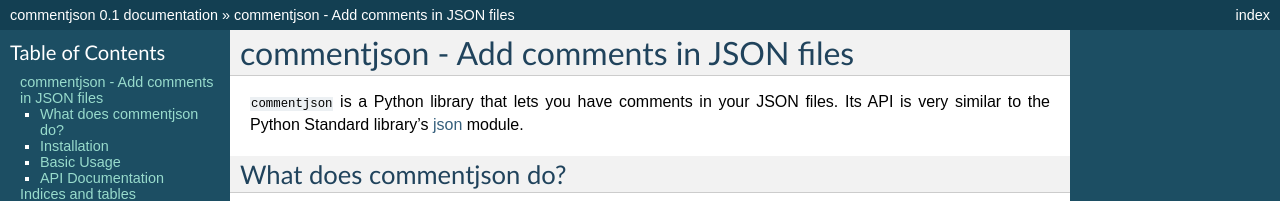
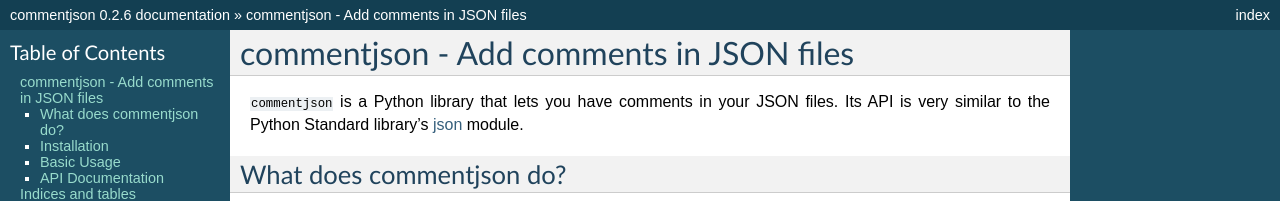
Before and after one commit to vaidik/commentjson, a Sphinx documentation site: the page built from docs/source/index.rst, in a window 1280 px wide and 900 px high. Shown: the top 201 px of the window. Built offline with Sphinx 7.4.7, drawn with Linux system fonts in a browser that asks for light colours; some of the changed text lies outside the part shown.

Commit message:
add version in docs conf

```diff
--- a/docs/source/conf.py
+++ b/docs/source/conf.py
@@ -48,9 +48,9 @@ copyright = u'2013, Vaidik Kapoor'
 # built documents.
 #
 # The short X.Y version.
-version = '0.1'
+version = '0.2.6'
 # The full version, including alpha/beta/rc tags.
-release = '0.1'
+release = '0.2.6'
 
 # The language for content autogenerated by Sphinx. Refer to documentation
 # for a list of supported languages.
```
